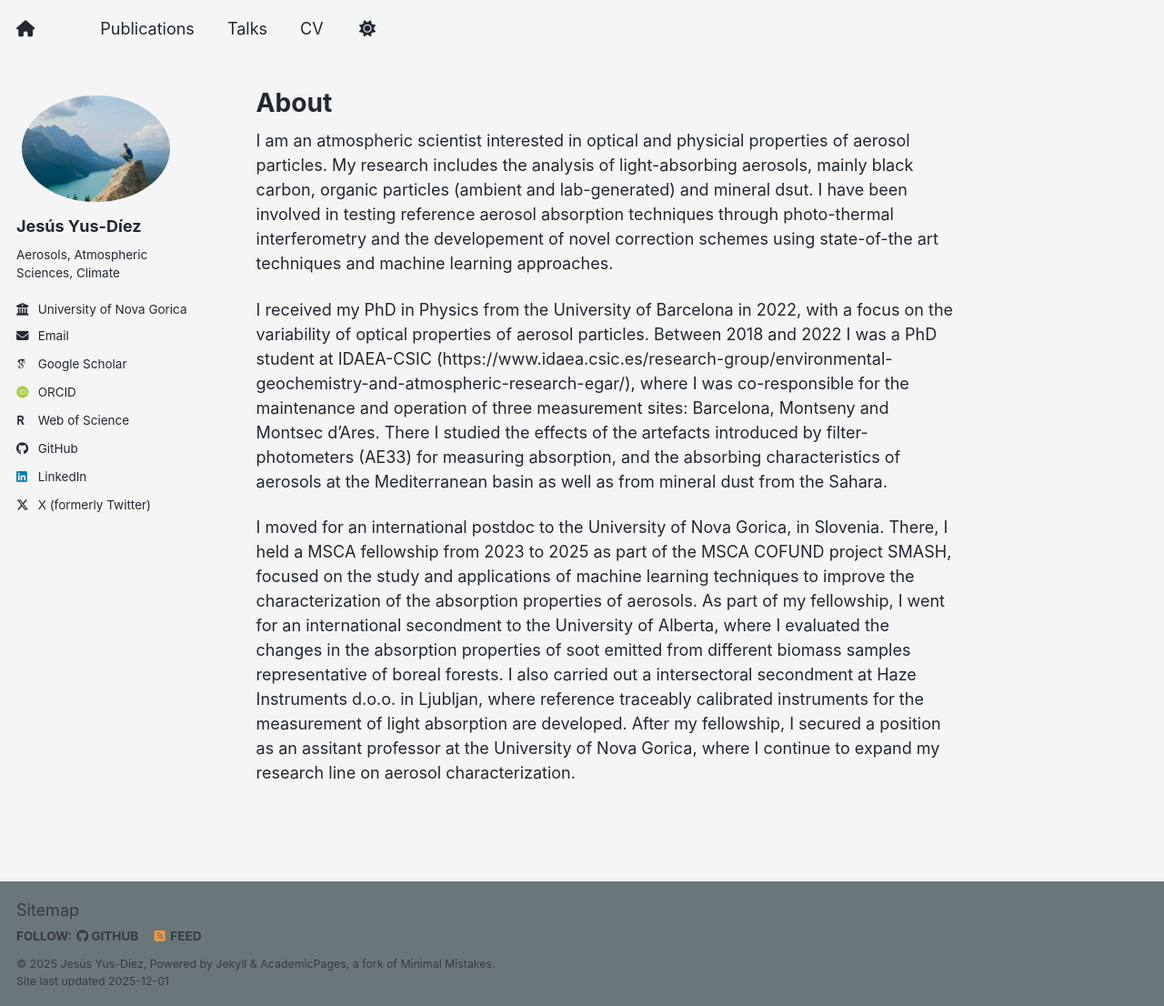
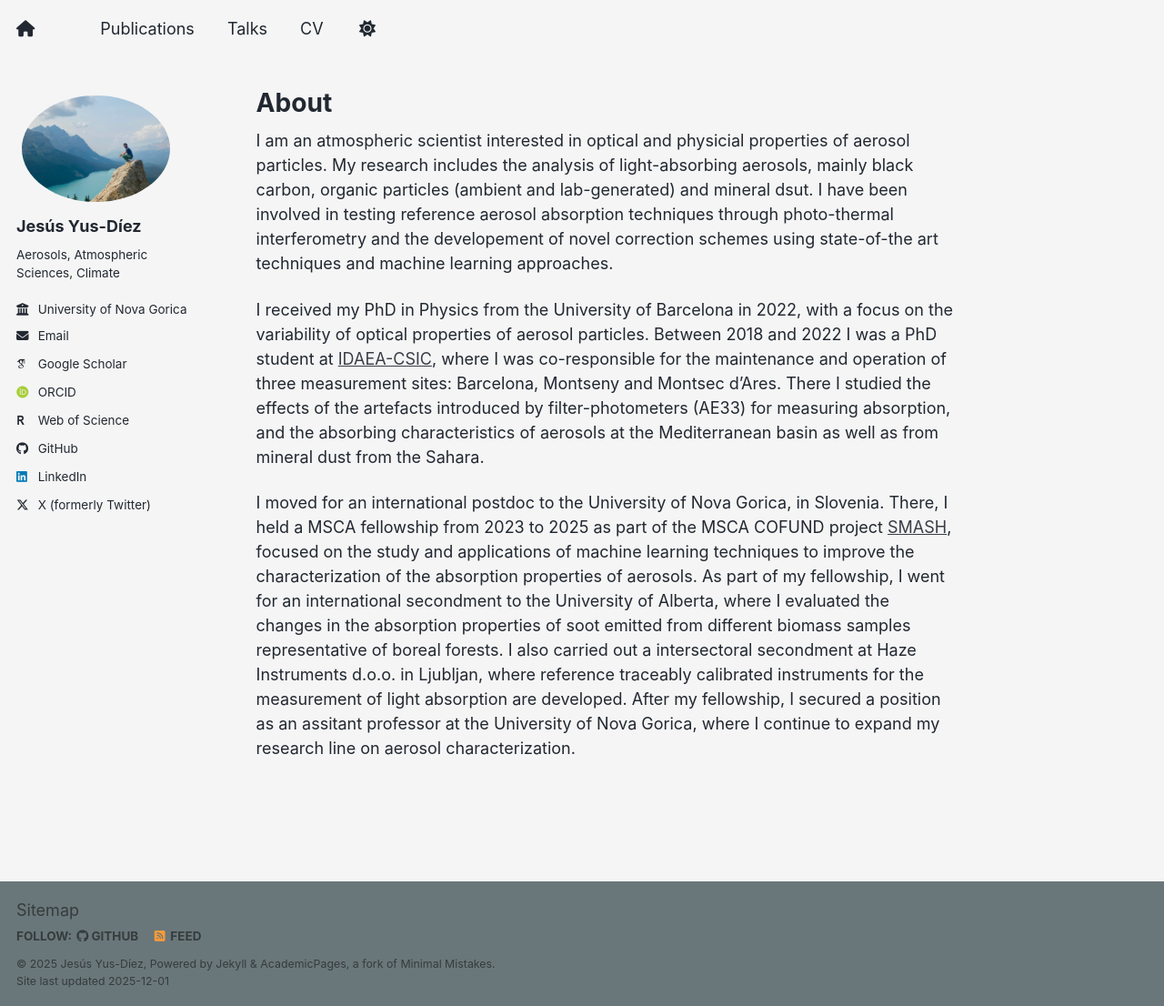
Before and after one commit to jyusdiez/jyusdiez.github.io, a Jekyll site: the page built from _pages/about.md, in a window 1280 px wide and 1106 px high. Shown: the whole window at 91% size. Built offline with Jekyll 4.4.1, drawn with Linux system fonts in a browser that asks for light colours; some web fonts are replaced; a script bundle is joined from its source files by our own code; library files that are not in the unit come from our copies; some of the changed lines change nothing that is shown.

Commit message:
Update about.md

```diff
--- a/_pages/about.md
+++ b/_pages/about.md
@@ -9,6 +9,6 @@ redirect_from:
 
 I am an atmospheric scientist interested in optical and physicial properties of aerosol particles. My research includes the analysis of light-absorbing aerosols, mainly black carbon, organic particles (ambient and lab-generated) and mineral dsut. I have been involved in testing reference aerosol absorption techniques through photo-thermal interferometry and the developement of novel correction schemes using state-of-the art techniques and machine learning approaches.
 
-I received my PhD in Physics from the University of Barcelona in 2022, with a focus on the variability of optical properties of aerosol particles. Between 2018 and 2022 I was a PhD student at IDAEA-CSIC (https://www.idaea.csic.es/research-group/environmental-geochemistry-and-atmospheric-research-egar/), where I was co-responsible for the maintenance and operation of three measurement sites: Barcelona, Montseny and Montsec d'Ares. There I studied the effects of the artefacts introduced by filter-photometers (AE33) for measuring absorption, and the absorbing characteristics of aerosols at the Mediterranean basin as well as from mineral dust from the Sahara.
+I received my PhD in Physics from the University of Barcelona in 2022, with a focus on the variability of optical properties of aerosol particles. Between 2018 and 2022 I was a PhD student at [IDAEA-CSIC](https://www.idaea.csic.es/research-group/environmental-geochemistry-and-atmospheric-research-egar/), where I was co-responsible for the maintenance and operation of three measurement sites: Barcelona, Montseny and Montsec d'Ares. There I studied the effects of the artefacts introduced by filter-photometers (AE33) for measuring absorption, and the absorbing characteristics of aerosols at the Mediterranean basin as well as from mineral dust from the Sahara.
 
-I moved for an international postdoc to the University of Nova Gorica, in Slovenia. There, I held a MSCA fellowship from 2023 to 2025 as part of the MSCA COFUND project SMASH, focused on the study and applications of machine learning techniques to improve the characterization of the absorption properties of aerosols. As part of my fellowship, I went for an international secondment to the University of Alberta, where I evaluated the changes in the absorption properties of soot emitted from different biomass samples representative of boreal forests. I also carried out a intersectoral secondment at Haze Instruments d.o.o. in Ljubljan, where reference traceably calibrated instruments for the measurement of light absorption are developed. After my fellowship, I secured a position as an assitant professor at the University of Nova Gorica, where I continue to expand my research line on aerosol characterization.
+I moved for an international postdoc to the University of Nova Gorica, in Slovenia. There, I held a MSCA fellowship from 2023 to 2025 as part of the MSCA COFUND project [SMASH](https://smash.ung.si/fellows/), focused on the study and applications of machine learning techniques to improve the characterization of the absorption properties of aerosols. As part of my fellowship, I went for an international secondment to the University of Alberta, where I evaluated the changes in the absorption properties of soot emitted from different biomass samples representative of boreal forests. I also carried out a intersectoral secondment at Haze Instruments d.o.o. in Ljubljan, where reference traceably calibrated instruments for the measurement of light absorption are developed. After my fellowship, I secured a position as an assitant professor at the University of Nova Gorica, where I continue to expand my research line on aerosol characterization.
```
